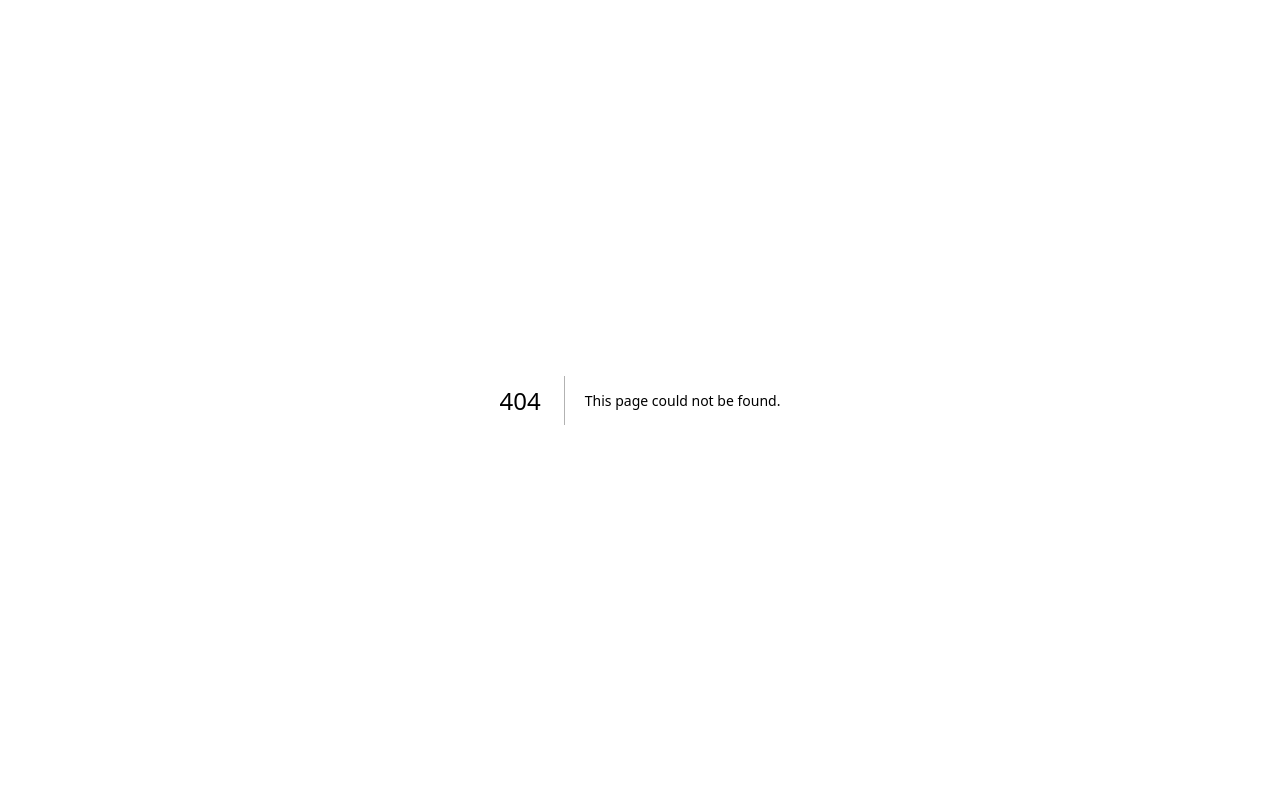
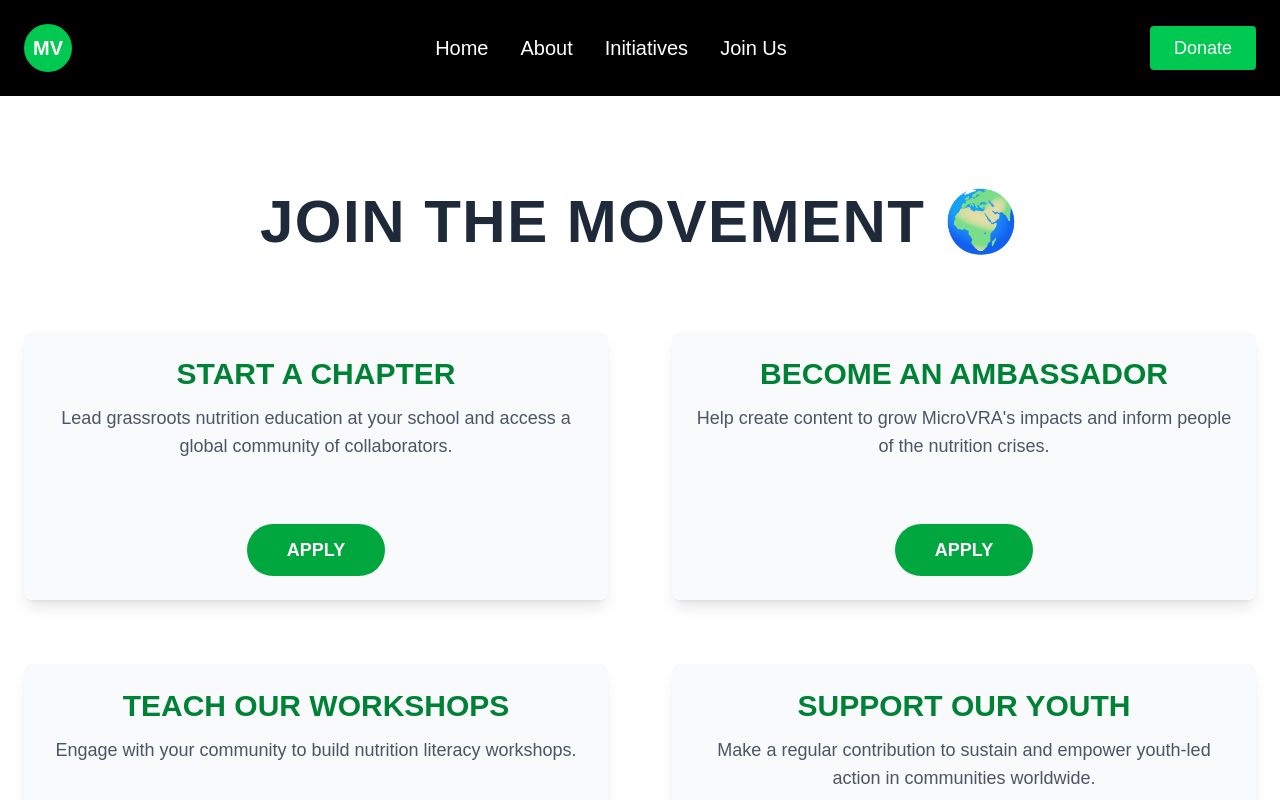
Before and after one commit to RM0420/microVRA, a Next.js app: page /join-us in a window 1280 px wide. Before the commit this address had no page. Shown: the top 800 px of the page. Built offline with nearby package versions, Linux system fonts and the light colour scheme.

Commit message:
refactor: Update organization name to MicroVRA across codebase

```diff
--- /dev/null
+++ b/src/app/join-us/page.tsx
@@ -0,0 +1,89 @@
+import Layout from "@/components/Layout";
+
+interface Opportunity {
+  id: string;
+  title: string;
+  description: string;
+  buttonText: string;
+  buttonLink: string; // Placeholder for now
+}
+
+const opportunitiesData: Opportunity[] = [
+  {
+    id: "start-chapter",
+    title: "START A CHAPTER",
+    description:
+      "Lead grassroots nutrition education at your school and access a global community of collaborators.",
+    buttonText: "APPLY",
+    buttonLink: "#",
+  },
+  {
+    id: "become-ambassador",
+    title: "BECOME AN AMBASSADOR",
+    description:
+      "Help create content to grow MicroVRA's impacts and inform people of the nutrition crises.", // Adjusted text slightly
+    buttonText: "APPLY",
+    buttonLink: "#",
+  },
+  {
+    id: "teach-workshops",
+    title: "TEACH OUR WORKSHOPS",
+    description:
+      "Engage with your community to build nutrition literacy workshops.",
+    buttonText: "APPLY",
+    buttonLink: "#",
+  },
+  {
+    id: "support-youth",
+    title: "SUPPORT OUR YOUTH",
+    description:
+      "Make a regular contribution to sustain and empower youth-led action in communities worldwide.",
+    buttonText: "DONATE",
+    buttonLink: "#", // This would likely go to a donation page/modal
+  },
+];
+
+export default function JoinUsPage() {
+  return (
+    <Layout>
+      <div className="bg-white text-gray-800 py-16 md:py-24 px-4 md:px-6">
+        <div className="container mx-auto">
+          <div className="text-center mb-16 md:mb-20" data-aos="fade-down">
+            <h1 className="text-4xl sm:text-5xl md:text-6xl font-bold uppercase tracking-wide mb-4">
+              Join The Movement{" "}
+              <span role="img" aria-label="globe">
+                🌍
+              </span>
+            </h1>
+          </div>
+
+          <div className="grid grid-cols-1 md:grid-cols-2 gap-12 md:gap-16">
+            {opportunitiesData.map((opp, index) => (
+              <div
+                key={opp.id}
+                className="flex flex-col items-center text-center p-6 bg-gray-50 rounded-lg shadow-lg hover:shadow-xl transition-shadow duration-300"
+                data-aos="fade-up"
+                data-aos-delay={`${index * 100}`}
+              >
+                <h2 className="text-2xl md:text-3xl font-bold text-green-700 mb-3">
+                  {opp.title}
+                </h2>
+                <p className="text-gray-600 mb-6 text-base md:text-lg h-20 md:h-24">
+                  {" "}
+                  {/* Fixed height for description alignment */}
+                  {opp.description}
+                </p>
+                <a
+                  href={opp.buttonLink}
+                  className="bg-green-600 text-white px-10 py-3 rounded-full text-lg font-semibold hover:bg-green-700 transition-colors duration-300"
+                >
+                  {opp.buttonText}
+                </a>
+              </div>
+            ))}
+          </div>
+        </div>
+      </div>
+    </Layout>
+  );
+}
--- a/src/app/page.tsx
+++ b/src/app/page.tsx
@@ -102,7 +102,7 @@ export default function HomePage() {
           </h2>
           <p className="text-xl text-gray-600 mb-14" data-aos="fade-up">
             {/* Placeholder for mission text */}
-            MicroVIRA is one of the world's largest youth led malnutrition
+            MicroVRA is one of the world's largest youth led malnutrition
             nonprofits, reimagining how we address hunger — not just by feeding
             communities, but by nourishing them in ways that respect their
             culture, health, and dignity. We deliver fortified, culturally
@@ -126,7 +126,7 @@ export default function HomePage() {
             className="text-4xl font-bold mb-14 text-green-700"
             data-aos="fade-down"
           >
-            TAKE ACTION WITH MICROVIRA
+            TAKE ACTION WITH MICROVRA
           </h2>
           <div className="flex flex-col md:flex-row justify-center items-center space-y-6 md:space-y-0 md:space-x-6">
             <button
--- a/src/components/Layout.tsx
+++ b/src/components/Layout.tsx
@@ -60,15 +60,7 @@ const Layout: React.FC<LayoutProps> = ({ children }) => {
                 Initiatives
               </a>
               <a
-                href="#"
-                className="text-sm sm:text-base md:text-lg lg:text-xl hover:text-green-400 whitespace-nowrap"
-              >
-                {" "}
-                {/* Responsive text, nowrap */}
-                Services
-              </a>
-              <a
-                href="#"
+                href="/join-us"
                 className="text-sm sm:text-base md:text-lg lg:text-xl hover:text-green-400 whitespace-nowrap"
               >
                 {" "}
@@ -97,7 +89,7 @@ const Layout: React.FC<LayoutProps> = ({ children }) => {
         <div className="container mx-auto text-center md:text-left">
           <div className="grid grid-cols-1 md:grid-cols-3 gap-14">
             <div>
-              <h3 className="text-2xl font-bold mb-6">MICROVIRA</h3>
+              <h3 className="text-2xl font-bold mb-6">MICROVRA</h3>
               <div className="flex space-x-4 justify-center md:justify-start">
                 {/* Placeholder for social icons */}
                 <a
@@ -142,13 +134,13 @@ const Layout: React.FC<LayoutProps> = ({ children }) => {
             </div>
             <div className="text-base text-gray-400">
               {/* Placeholder for disclaimer */}
-              MicroVIRA is a fiscally sponsored project under the Hack
+              MicroVRA is a fiscally sponsored project under the Hack
               Foundation, that maintains 501(c)(3) status and has the Tax ID
               (EIN) XXXXXXXX.
             </div>
           </div>
           <div className="mt-10 border-t border-gray-700 pt-8 text-base text-gray-500">
-            © {new Date().getFullYear()} MicroVIRA. All Rights Reserved.
+            © {new Date().getFullYear()} MicroVRA. All Rights Reserved.
           </div>
         </div>
       </footer>
```
